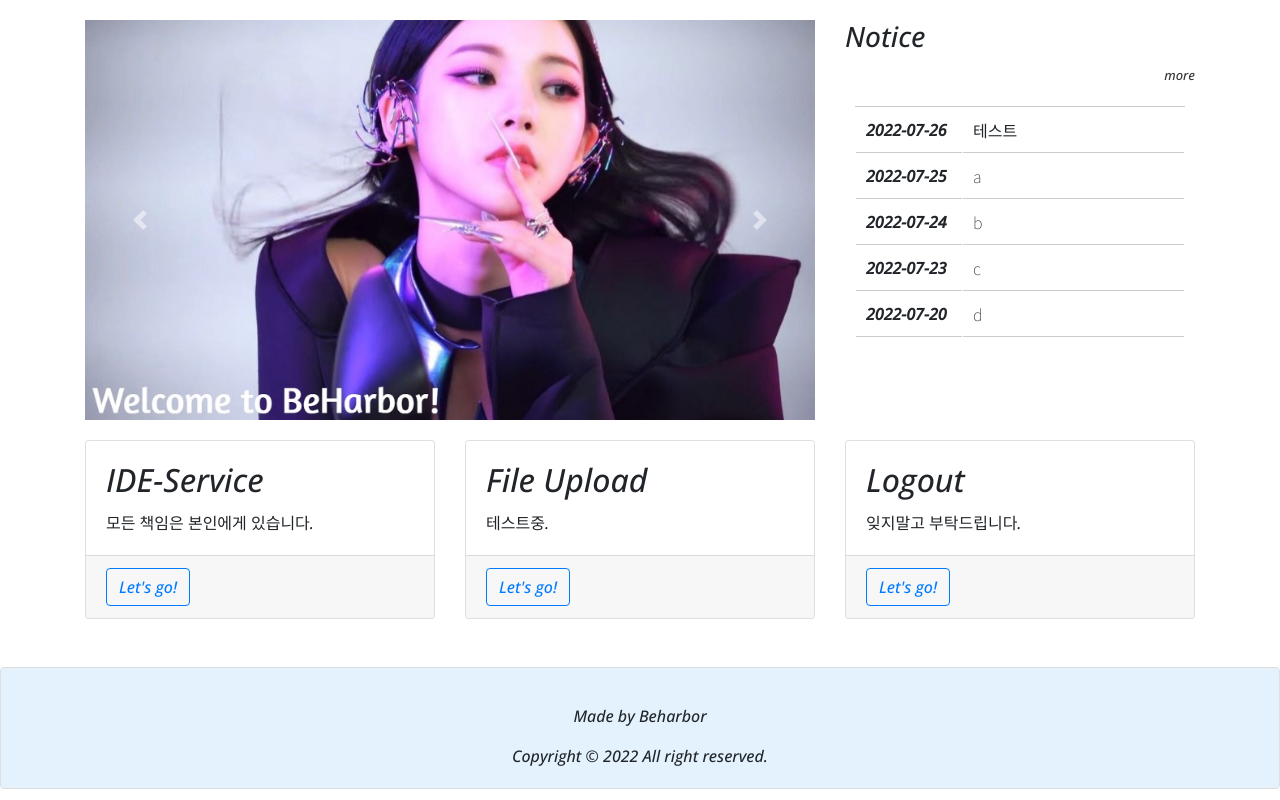
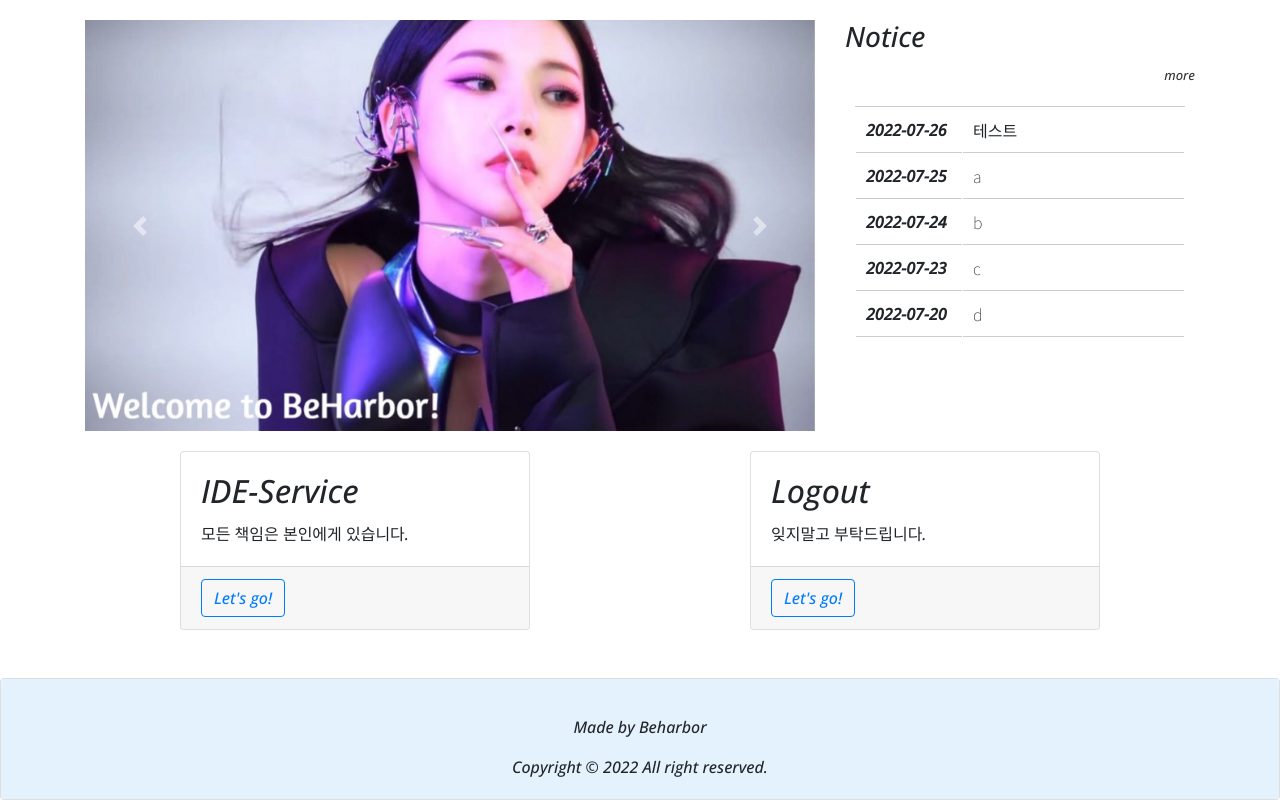
Before and after one commit to BonhyeonGu/BeHarbor_Front, a Flask app: page /testt in a window 1280 px wide. Shown: the part 56-856 px from the top of the page. Run offline with Flask 2, Linux system fonts and the light colour scheme; some libraries are stand-ins or nearby versions.

Commit message:
Upload 버튼 제거 & 영상, 사진 높이 같도록 고정

```diff
--- a/templates/home.html
+++ b/templates/home.html
@@ -130,7 +130,7 @@
                             <div class="carousel-item active">
                                 <!-- 이미지 일때 -->
                                 <img class="d-block w-100" src="{{ url_for('static', filename = 'image/karina.jpg') }}"
-                                    alt="First slide" />
+                                    alt="First slide" style="height: 411px;"/>
                             </div>
                             <div class="carousel-item">
                                 <!-- 영상 일때 -->
@@ -246,7 +246,7 @@
             </div> -->
             <!-- Content Row-->
             <div class="container">
-                <div class="row gx-4 gx-lg-5">
+                <div class="row gx-4 gx-lg-5 justify-content-lg-around">
                     <div class="col-md-4 mb-5">
                         <div class="card h-100">
                             <div class="card-body">
@@ -257,16 +257,16 @@
                             </div>
                         </div>
                     </div>
-                    <div class="col-md-4 mb-5">
-                        <div class="card h-100">
-                            <div class="card-body">
+                    <!-- <div class="col-md-4 mb-5"> -->
+                        <!-- <div class="card h-100"> -->
+                            <!-- <div class="card-body">
                                 <h2 class="card-title">File Upload</h2>
                                 <p class="card-text">테스트중.</p>
-                            </div>
-                            <div class="card-footer"><a class="btn btn-outline-primary" href="{{url_for('file_setting')}}">Let's
-                                    go!</a></div>
-                        </div>
-                    </div>
+                            </div> -->
+                            <!-- <div class="card-footer"><a class="btn btn-outline-primary" href="{{url_for('file_setting')}}">Let's
+                                    go!</a></div> -->
+                        <!-- </div>
+                    </div> -->
                     <div class="col-md-4 mb-5">
                         <div class="card h-100">
                             <div class="card-body">
```
